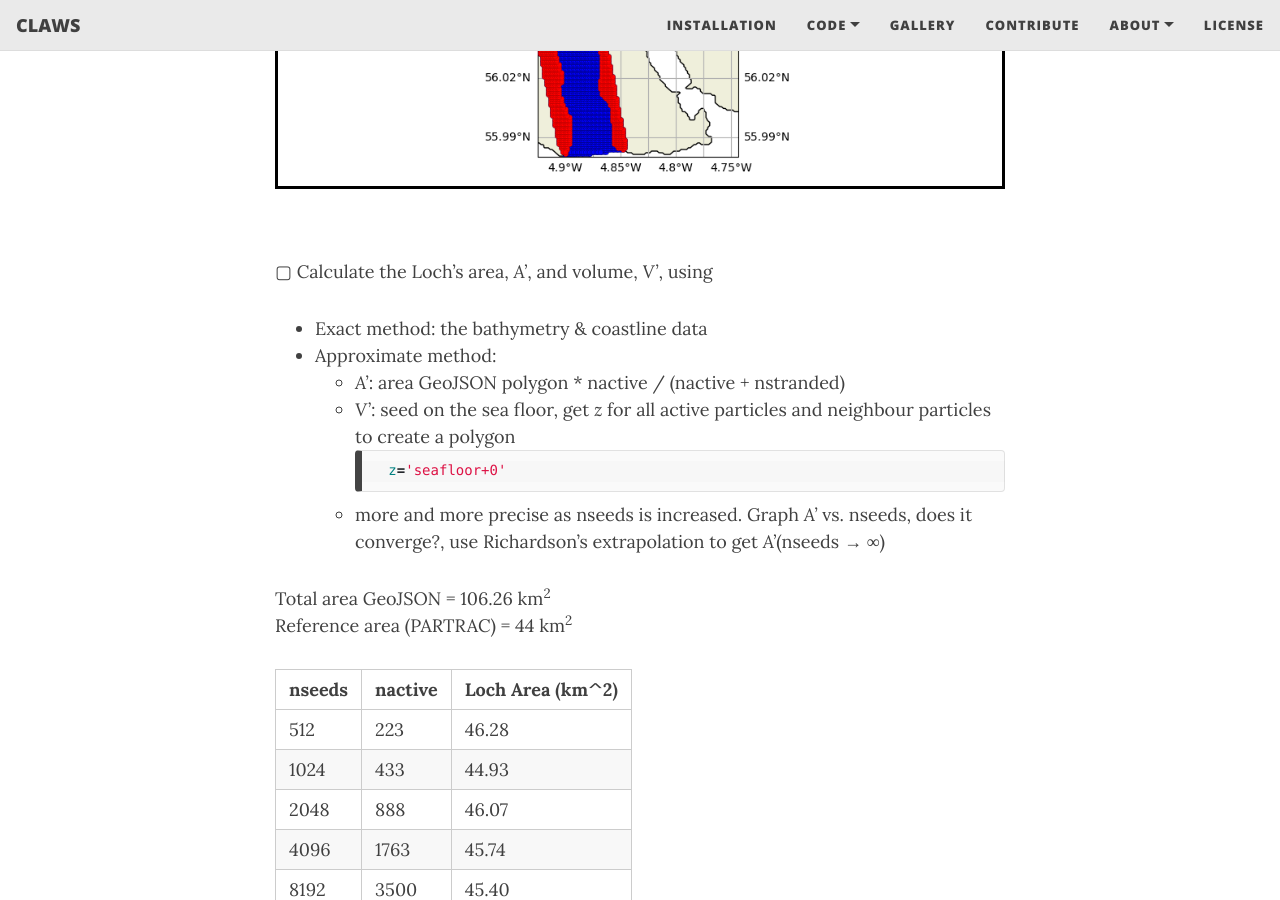
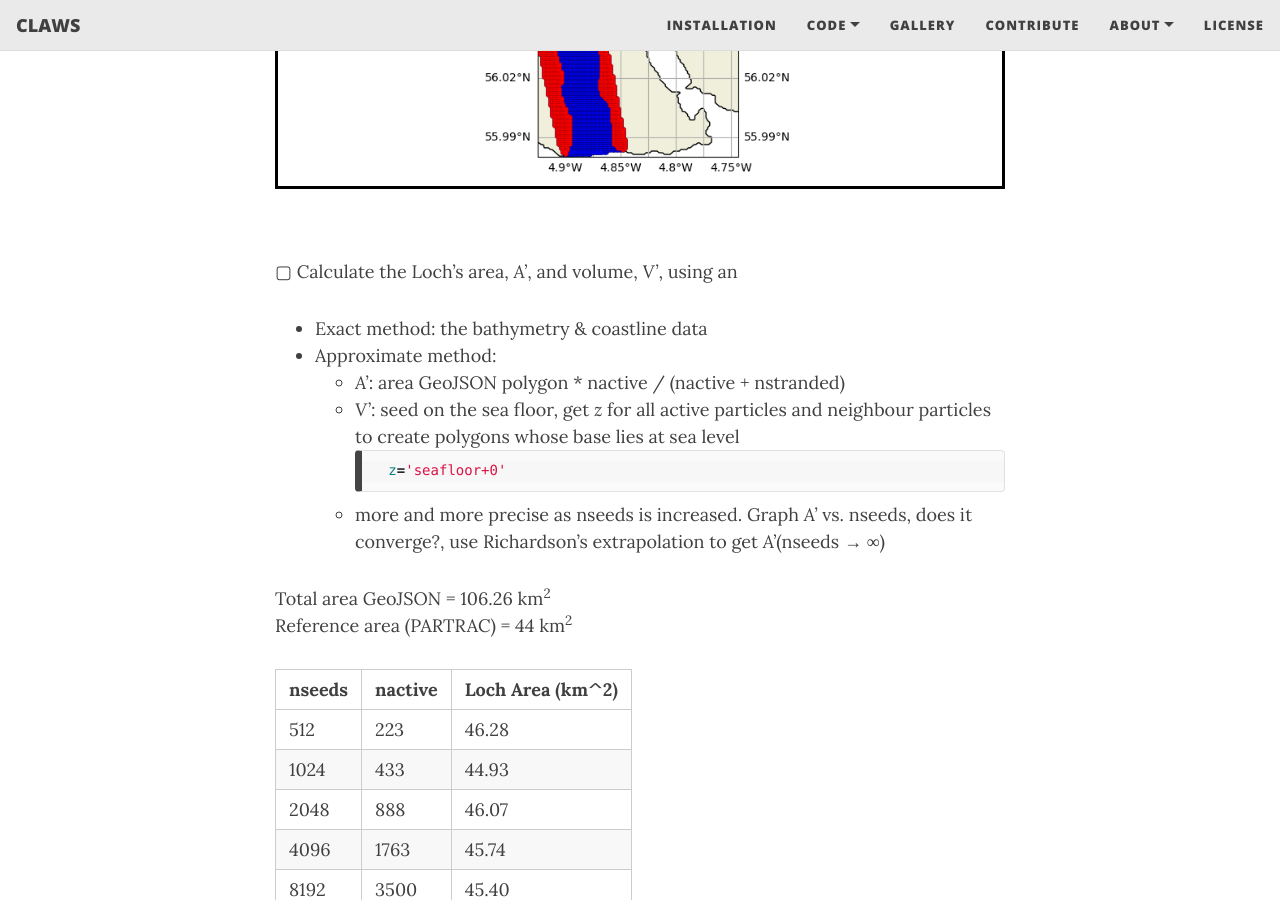
Before and after one commit to claws-scot/claws-scot.github.io, a Jekyll site: the page built from meetings/meeting-220613-N.md, in a window 1280 px wide and 900 px high, scrolled down 5755 px. Built offline with Jekyll 4.4.1, drawn with Linux system fonts in a browser that asks for light colours; nearby versions of some CDN libraries.

Commit message:
Editing web pages

````diff
--- a/meetings/meeting-220613-N.md
+++ b/meetings/meeting-220613-N.md
@@ -133,11 +133,11 @@
     <br>
 </div>
 
-&#9634; Calculate the Loch's area, _A'_, and volume, _V'_, using
+&#9634; Calculate the Loch's area, _A'_, and volume, _V'_, using an
   - Exact method: the bathymetry & coastline data
   - Approximate method:
     + _A'_: area GeoJSON polygon * nactive / (nactive + nstranded)
-    + _V'_: seed on the sea floor, get _z_ for all active particles and neighbour particles to create a polygon
+    + _V'_: seed on the sea floor, get _z_ for all active particles and neighbour particles to create polygons whose base lies at sea level
       ```sh
         z='seafloor+0'
       ```
````
